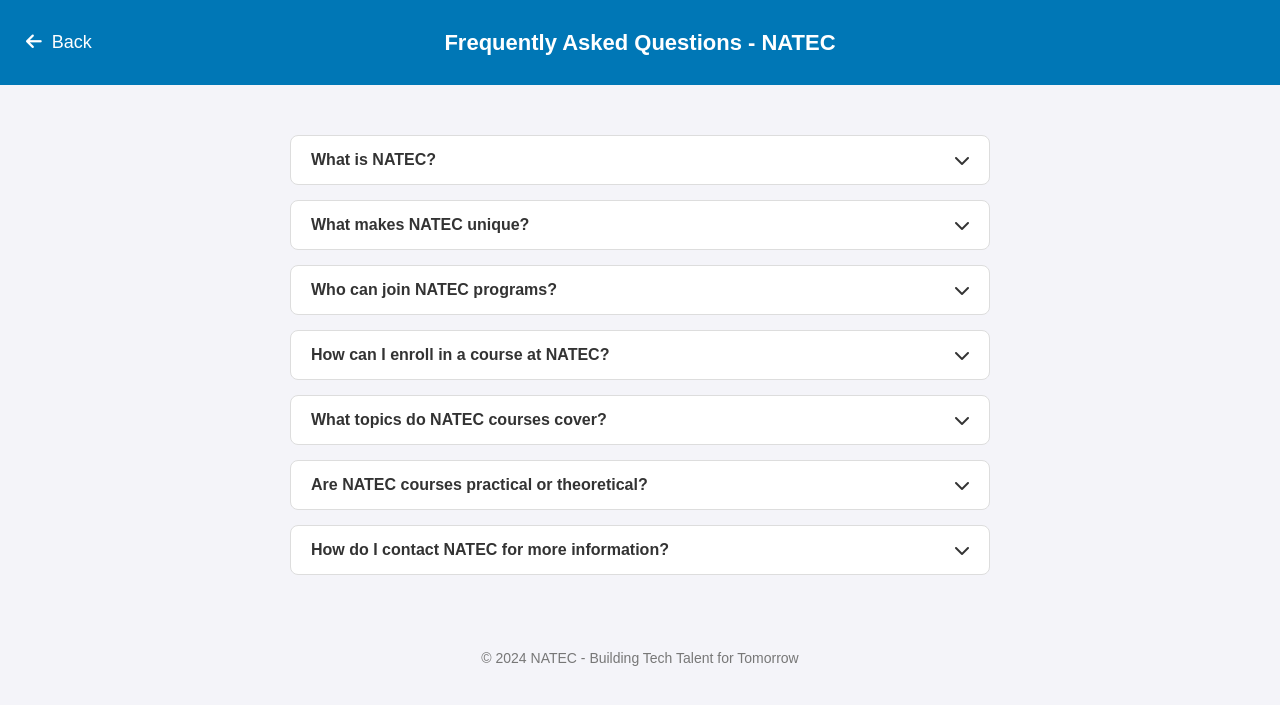
After one commit to amcodecase/study, a PHP site: page /faqs in a window 1280 px wide. The commit adds this page. Shown: the top 705 px of the page. Run offline with PHP 8.4, Linux system fonts and the light colour scheme.

Commit message:
added faqs

```diff
--- /dev/null
+++ b/faqs.php
@@ -0,0 +1,215 @@
+<!DOCTYPE html>
+<html lang="en">
+<head>
+  <meta charset="UTF-8">
+  <meta name="viewport" content="width=device-width, initial-scale=1.0">
+  <title>FAQs - NATEC Portal</title>
+  <link rel="icon" href="assets/img/landscape.svg" type="image/png">
+  <link rel="stylesheet" href="https://cdnjs.cloudflare.com/ajax/libs/font-awesome/6.0.0-beta3/css/all.min.css">
+  <style>
+    /* Basic styles */
+    body {
+      font-family: Arial, sans-serif;
+      margin: 0;
+      padding: 0;
+      background-color: #f4f4f9;
+      color: #333;
+    }
+
+    /* Header styles */
+    header {
+      background-color: #0077B6;
+      color: #fff;
+      display: flex;
+      align-items: center;
+      padding: 15px 20px;
+    }
+
+    .header-title {
+      flex-grow: 1;
+      text-align: center;
+      font-size: 22px;
+    }
+
+        /* Back button styles */
+        .back-button {
+      position: absolute;
+      left: 20px;
+      background: none;
+      border: none;
+      color: #fff;
+      font-size: 18px;
+      cursor: pointer;
+    }
+
+    .back-button i {
+      margin-right: 5px;
+    }
+
+    /* FAQ styles */
+    .faq-container {
+      max-width: 700px;
+      margin: 30px auto;
+      padding: 20px;
+    }
+
+    .faq-item {
+      background-color: #fff;
+      margin-bottom: 15px;
+      padding: 15px 20px;
+      border: 1px solid #ddd;
+      border-radius: 8px;
+    }
+
+    .faq-question {
+      cursor: pointer;
+      font-weight: bold;
+      display: flex;
+      justify-content: space-between;
+      align-items: center;
+      transition: color 0.3s;
+    }
+
+    .faq-question:hover {
+      color: #0077B6;
+    }
+
+    .faq-answer {
+      display: none;
+      overflow: hidden;
+      transition: max-height 0.4s ease, opacity 0.4s ease;
+      opacity: 0;
+      padding-top: 10px;
+      line-height: 1.6;
+    }
+
+    .faq-answer.show {
+      display: block;
+      opacity: 1;
+    }
+
+    /* Footer styles */
+    .footer {
+      text-align: center;
+      padding: 10px;
+      color: #777;
+      font-size: 14px;
+    }
+  </style>
+</head>
+<body>
+
+<!-- Header -->
+<header>
+<button class="back-button" onclick="goBack()"><i class="fas fa-arrow-left"></i> Back</button>
+
+  <h1 class="header-title">Frequently Asked Questions - NATEC</h1>
+</header>
+
+<!-- FAQ Content -->
+<div class="faq-container">
+
+  <div class="faq-item">
+    <div class="faq-question" onclick="toggleAnswer(this)">
+      What is NATEC? <i class="fas fa-chevron-down"></i>
+    </div>
+    <div class="faq-answer">
+      NATEC (Naval Technology Center) is an educational institution focused on computer-related courses, providing diverse learning experiences through group sessions, master classes, open lectures, private tutoring, and workshops. We aim to bridge the gap in technology education and bring high-quality learning experiences to all levels of students.
+    </div>
+  </div>
+
+  <div class="faq-item">
+    <div class="faq-question" onclick="toggleAnswer(this)">
+      What makes NATEC unique? <i class="fas fa-chevron-down"></i>
+    </div>
+    <div class="faq-answer">
+      NATEC stands out for its flexible, hybrid learning model that supports both online and offline study modes. We emphasize real-world skills, practical sessions, and mentor-guided classes that allow students to apply their learning immediately. We believe in "Big ideas start today," pushing students to innovate and explore.
+    </div>
+  </div>
+
+  <div class="faq-item">
+    <div class="faq-question" onclick="toggleAnswer(this)">
+      Who can join NATEC programs? <i class="fas fa-chevron-down"></i>
+    </div>
+    <div class="faq-answer">
+      NATEC is open to students of all backgrounds and skill levels. Whether you're a beginner or an advanced learner, our programs are designed to meet your needs. Our courses target young students, college attendees, and adult learners interested in expanding their tech skills.
+    </div>
+  </div>
+
+  <div class="faq-item">
+    <div class="faq-question" onclick="toggleAnswer(this)">
+      How can I enroll in a course at NATEC? <i class="fas fa-chevron-down"></i>
+    </div>
+    <div class="faq-answer">
+      You can enroll in a NATEC course by visiting our website, browsing the available courses, and selecting the one that matches your interests. Registration is straightforward, and our support team is available to assist you throughout the enrollment process.
+    </div>
+  </div>
+
+  <div class="faq-item">
+    <div class="faq-question" onclick="toggleAnswer(this)">
+      What topics do NATEC courses cover? <i class="fas fa-chevron-down"></i>
+    </div>
+    <div class="faq-answer">
+      NATEC offers a range of courses on topics like Web Development, Data Science, Networking, Cybersecurity, AI & Machine Learning, and Digital Marketing. Our curriculum is continuously updated to include the latest technological advancements and job market demands.
+    </div>
+  </div>
+
+  <div class="faq-item">
+    <div class="faq-question" onclick="toggleAnswer(this)">
+      Are NATEC courses practical or theoretical? <i class="fas fa-chevron-down"></i>
+    </div>
+    <div class="faq-answer">
+      Our courses emphasize hands-on experience, with each lesson designed to provide practical skills. You’ll work on real-world projects, engage in collaborative tasks, and apply theories directly to scenarios similar to those found in the workplace.
+    </div>
+  </div>
+
+  <div class="faq-item">
+    <div class="faq-question" onclick="toggleAnswer(this)">
+      How do I contact NATEC for more information? <i class="fas fa-chevron-down"></i>
+    </div>
+    <div class="faq-answer">
+      For any inquiries, please visit our "Contact Us" page on our website, where you can reach out via email or phone. We’re happy to help answer any questions or provide guidance on which course might be right for you.
+    </div>
+  </div>
+
+</div>
+
+<!-- Footer -->
+<div class="footer">
+  &copy; <span id="currentYear"></span> NATEC - Building Tech Talent for Tomorrow
+</div>
+
+<script>
+  // Display the current year in the footer
+  document.getElementById('currentYear').textContent = new Date().getFullYear();
+
+  // Toggle FAQ answer visibility
+  function toggleAnswer(questionElement) {
+    const answer = questionElement.nextElementSibling;
+    const icon = questionElement.querySelector('.fas');
+
+    // Toggle answer visibility
+    if (answer.classList.contains('show')) {
+      answer.style.maxHeight = "0";
+      answer.style.opacity = "0";
+      answer.classList.remove('show');
+    } else {
+      answer.style.display = "block";
+      answer.style.maxHeight = answer.scrollHeight + "px";
+      answer.style.opacity = "1";
+      answer.classList.add('show');
+    }
+
+    // Toggle icon direction
+    icon.classList.toggle('fa-chevron-down');
+    icon.classList.toggle('fa-chevron-up');
+  }
+
+    // Go back to the previous page
+    function goBack() {
+    window.history.back();
+  }
+</script>
+
+</body>
+</html>
--- a/index.php
+++ b/index.php
@@ -152,8 +152,8 @@
 
 <div class="top-right">
   <span class="theme-toggle" onclick="toggleTheme()">🌞</span>
-  <a href="#">Help</a>
-  <a href="#">FAQs</a>
+  <a href="help">Help</a>
+  <a href="faqs">FAQs</a>
 </div>
 
 <div class="login-container">
```
Also changed, not shown: help.php (added, +191 -0 lines).
